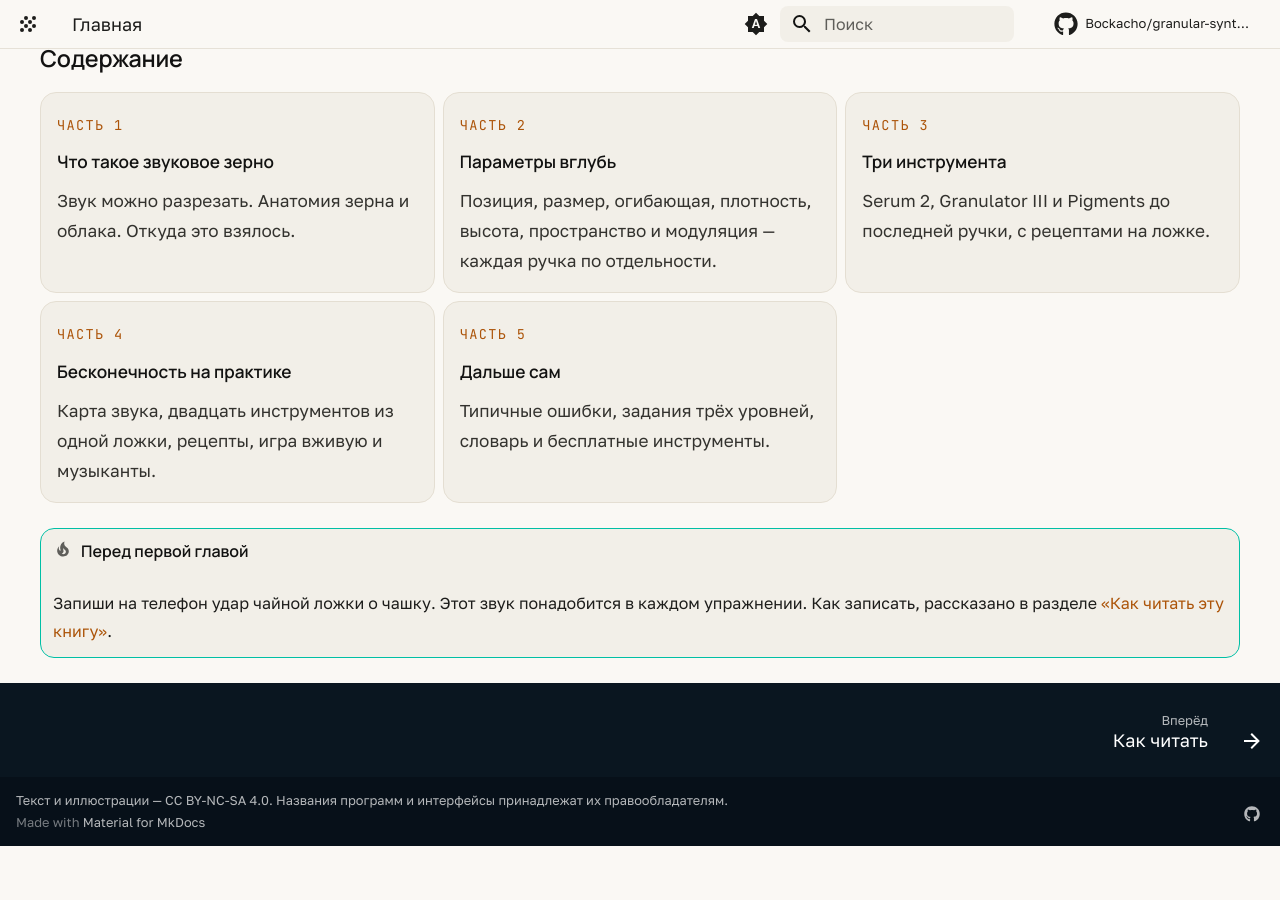
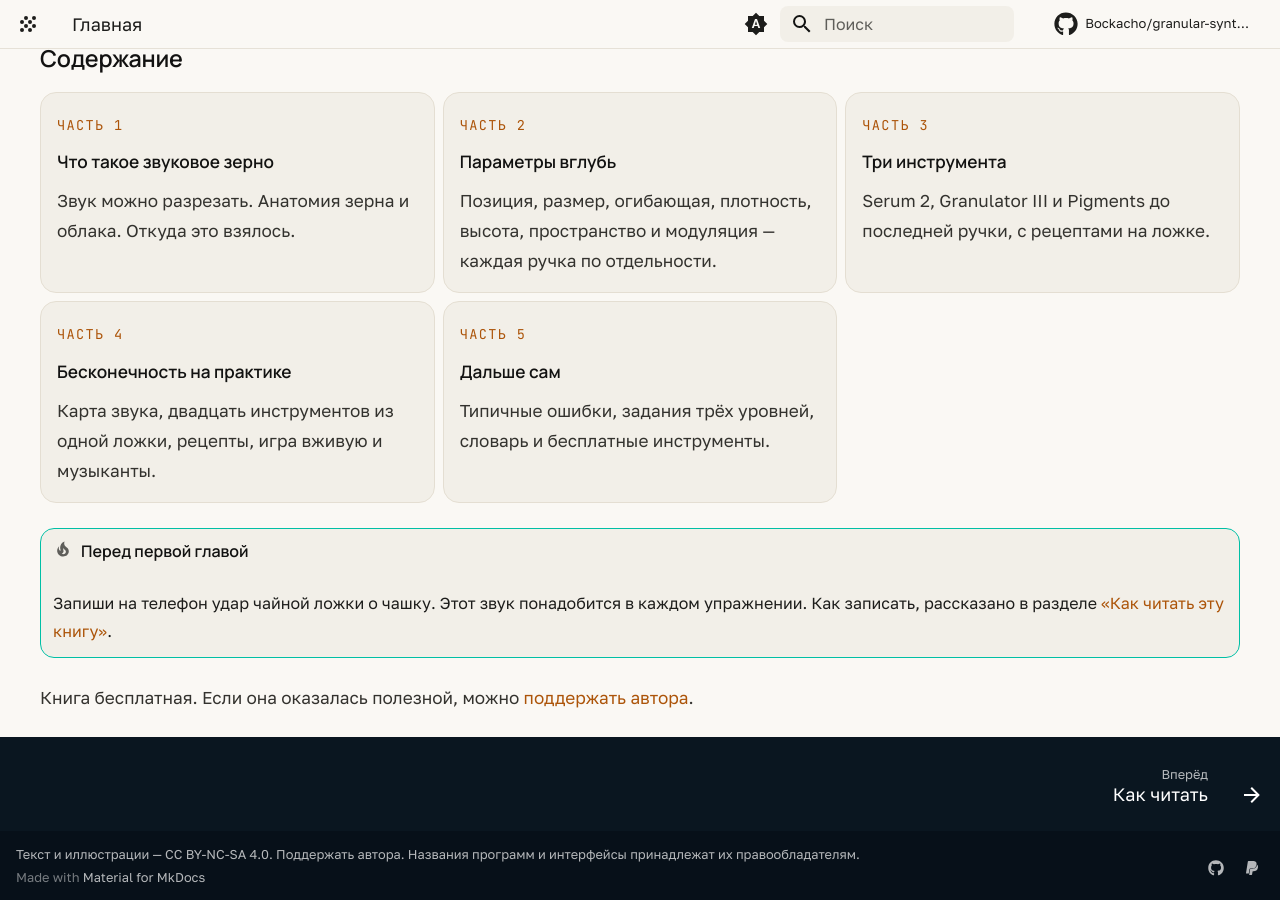
Before and after one commit to Bockacho/granular-synthesis-book, an MkDocs documentation site: the page built from docs/index.md, in a window 1280 px wide and 900 px high, scrolled down 1055 px. Built offline with MkDocs 1.6.1 and Material for MkDocs 9.7.7, drawn with Linux system fonts in a browser that asks for light colours; comment, search, counter and statistics services are not loaded; before the commit the page ends 1901 px from its top, so only the background shows below that.

Commit message:
Поддержать автора: PayPal.me в кнопке Sponsor, подвале сайта и README
Co-Authored-By: Claude Sonnet 5.5 <noreply@anthropic.com>

```diff
--- a/docs/index.md
+++ b/docs/index.md
@@ -66,3 +66,5 @@ hide:
 !!! tip "Перед первой главой"
 
     Запиши на телефон удар чайной ложки о чашку. Этот звук понадобится в каждом упражнении. Как записать, рассказано в разделе [«Как читать эту книгу»](kak-chitat.md).
+
+Книга бесплатная. Если она оказалась полезной, можно [поддержать автора](https://paypal.me/limbmusic).
--- a/mkdocs.yml
+++ b/mkdocs.yml
@@ -101,9 +101,12 @@ extra:
     - icon: fontawesome/brands/github
       link: https://github.com/Bockacho/granular-synthesis-book
       name: Исходники книги на GitHub
+    - icon: fontawesome/brands/paypal
+      link: https://paypal.me/limbmusic
+      name: Поддержать автора через PayPal
 
 copyright: >
-  Текст и иллюстрации — <a href="https://creativecommons.org/licenses/by-nc-sa/4.0/deed.ru">CC BY-NC-SA 4.0</a>.
+  Текст и иллюстрации — <a href="https://creativecommons.org/licenses/by-nc-sa/4.0/deed.ru">CC BY-NC-SA 4.0</a>. <a href="https://paypal.me/limbmusic">Поддержать автора</a>.
   Названия программ и интерфейсы принадлежат их правообладателям.
 
 nav:
```
Also changed, not shown: README.md (+5 -0 lines), 1 other file.
